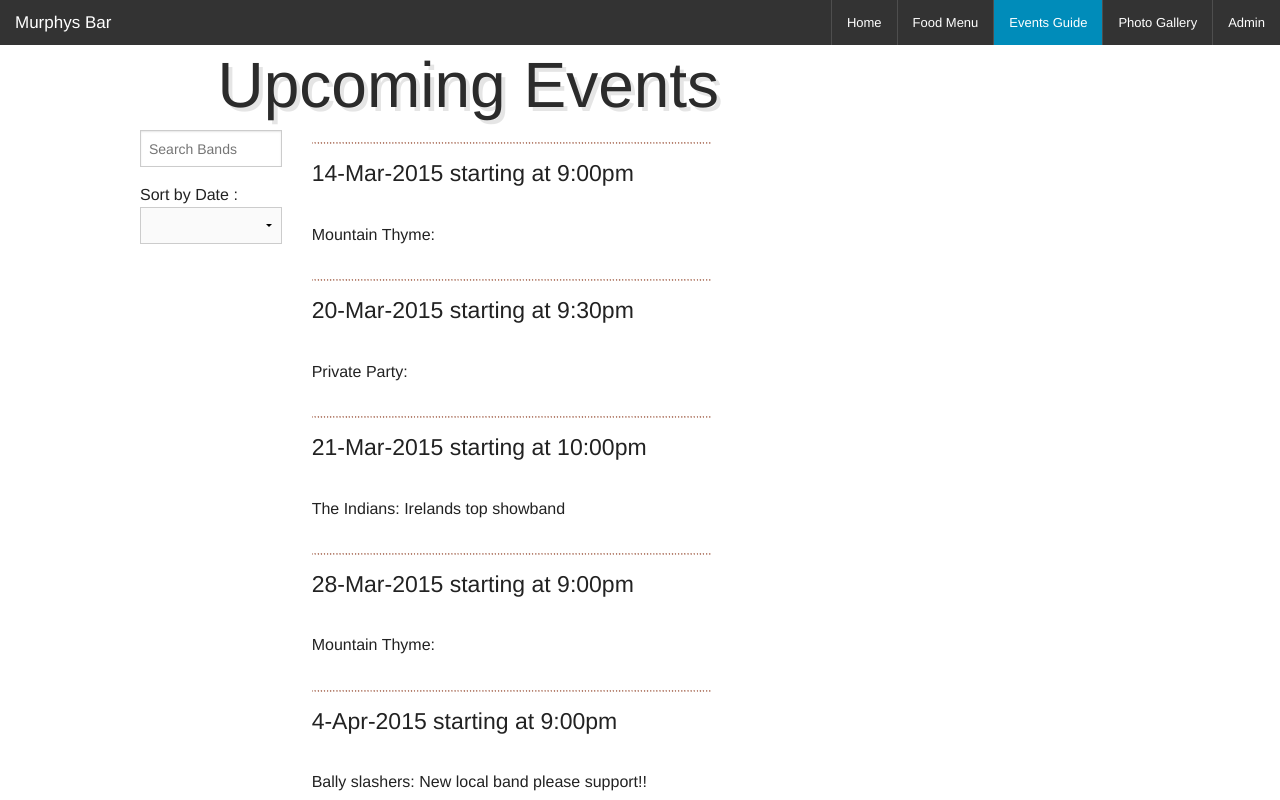
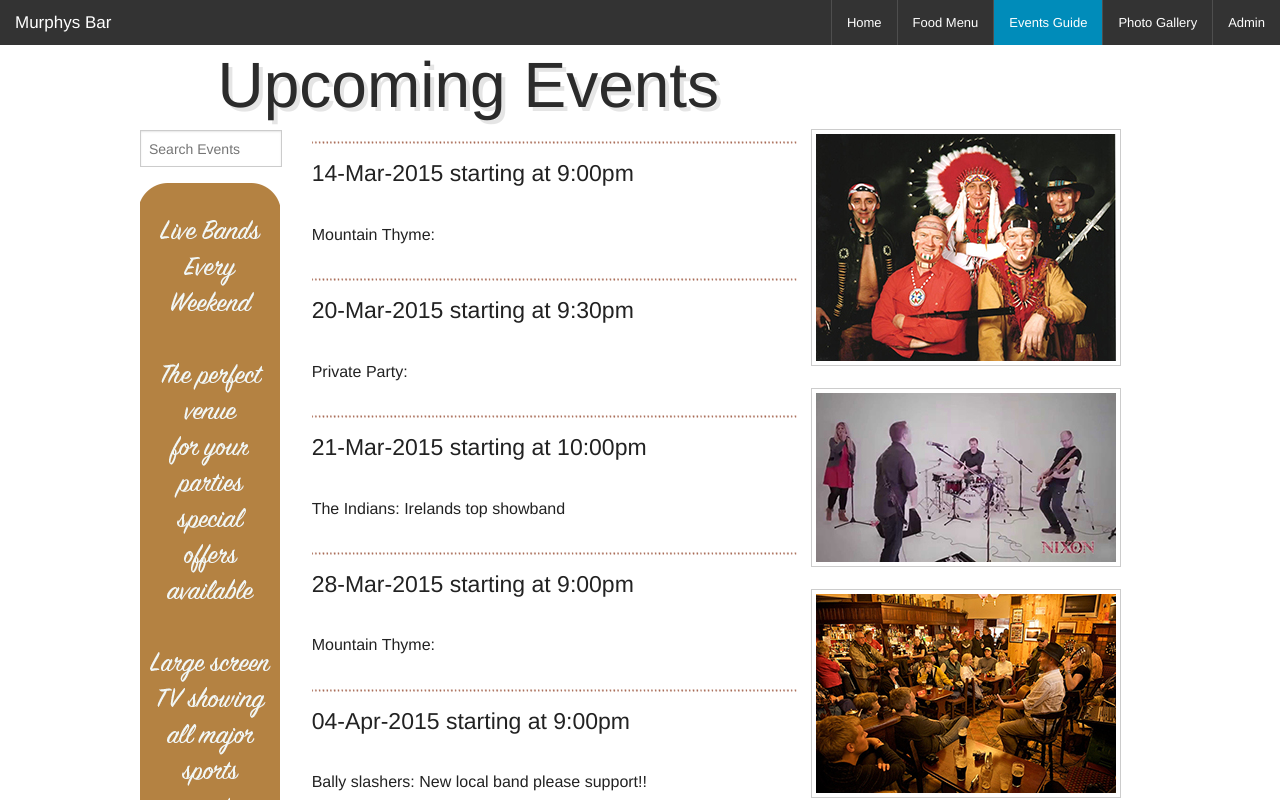
Before and after one commit to PatMurp/BarWebApp, a plain HTML site: page index.html at #/admin/events in a window 1280 px wide. Both pictures are taken after a click on the item "Events Guide". Shown: the top 800 px of the page. Drawn offline with Linux system fonts and the light colour scheme; a web font is replaced by a local one.

Commit message:
restyle events partial

```diff
--- a/app.js
+++ b/app.js
@@ -91,10 +91,6 @@ app.controller('MenuCtrl', function($scope, MenuFactory) {
 app.controller('EventsCtrl', function($scope, EventFactory) {
 	$scope.events = EventFactory.getEvent()
 
-	// $scope.orderByDate = function
- //  }
-
-
 })
 
 
@@ -118,7 +114,7 @@ app.controller('AdminEventsCtrl', function($scope, EventFactory) {
 	}
 
 
-	// delete from filterted array
+	// custom delete from filtered array
 	$scope.removeEvent = function(event){
     $scope.events.splice($scope.events.indexOf(event),1);
 	}
@@ -133,6 +129,9 @@ app.filter('reverse', function() {
     return items.slice().reverse();
   };
 });
+
+
+
 
 app.factory('MenuFactory', function() {
 	var factory = {}
@@ -201,29 +200,29 @@ app.factory('MenuFactory', function() {
 app.factory('EventFactory', function() {
 	var factory = {};
 	var events = [{
-		date: '14-Mar-2015',
+		eventDate: '14-Mar-2015',
 		startTime: '9:00pm',
 		playing: "Mountain Thyme"
 	}, {
-		date: '20-Mar-2015',
+		eventDate: '20-Mar-2015',
 		startTime: '9:30pm',
 		playing: "Private Party"
 	}, {
-		date: '21-Mar-2015',
+		eventDate: '21-Mar-2015',
 		startTime: '10:00pm',
 		playing: "The Indians",
 		description: 'Irelands top showband'
 	}, {
-		date: '28-Mar-2015',
+		eventDate: '28-Mar-2015',
 		startTime: '9:00pm',
 		playing: "Mountain Thyme"
 	}, {
-		date: '4-Apr-2015',
+		eventDate: '04-Apr-2015',
 		startTime: '9:00pm',
 		playing: "Bally slashers",
 		description: 'New local band please support!!'
 	}, {
-		date: '11-Apr-2015',
+		eventDate: '11-Apr-2015',
 		startTime: '9:30pm',
 		playing: "Nixon",
 		description: 'Modern and classic funk, disco, rock & dance'
@@ -234,7 +233,7 @@ app.factory('EventFactory', function() {
 	}
 
 	factory.addEvent = function(gig) {
-		events.push({ date: gig.date, startTime: gig.startTime,
+		events.push({ eventDate: gig.eventDate, startTime: gig.startTime,
 			playing: gig.playing, description: gig.description })
 	}
 
--- a/partials/events.html
+++ b/partials/events.html
@@ -5,27 +5,30 @@
 </div>
 <div class="row">
 	<div class="medium-2 columns">
-
 		<!-- search event data -->
-		<input ng-model="query" type="text" id="right-label" placeholder="Search Bands">
-
-		<!-- sort by date accending or deccending -->
-		Sort by Date :
-		<select ng-model="orderProp">
-		  <option value="date">Descending</option>
-		  <option value="age">Accending</option>
-		</select>
+		<input ng-model="query" type="text" id="right-label" placeholder="Search Events">
+		<img ng-src="img/sidebar.png">
 	</div>
 
-	<div class="medium-5 columns">
+	<div class="medium-6 columns">
 
 		<!-- display events -->
-		<div ng-repeat="event in events | filter: query | orderBy:orderProp">
-			<img src="img/border.png">
-			<h4>{{event.date | date:'dd-MMM-yyyy'}} starting at {{event.startTime | date: 'h:mma'}}</h4><br>
+		<div ng-repeat="event in events | filter: query">
+			<img ng-src="img/border.png">
+			<h4>{{event.eventDate | date:'dd-MMM-yyyy'}} starting at {{event.startTime | date: 'h:mma'}}</h4><br>
 			<p>{{event.playing}}: {{event.description}}</p>
 		</div>
 	</div>
 	<!-- images todo -->
-	<div class="medium-4 columns"></div>
+	<div class="medium-3 columns"></div>
+	<!-- thumbnails with link to large image, foundation.css feature -->
+	<a class="th" href="img/indians.jpg">
+	  <img ng-src="img/indians-th.jpg">
+	</a><br><br>
+	<a class="th" href="img/nixon.jpg">
+	  <img ng-src="img/nixon-th.jpg">
+	</a><br><br>
+	<a class="th" href="img/localBand.jpg">
+	  <img ng-src="img/localBand-th.jpg">
+	</a>
 </div>
```
Also changed, not shown: partials/admin/adminEvents.html (+2 -2 lines), partials/home.html (+1 -1 lines), img/indians-th.jpg (added), img/indians.jpg (added), img/localBand-th.jpg (added), img/localBand.jpg (added), img/nixon-th.jpg (added), img/nixon.jpg (added), img/sidebar.png (added), 1 other file.
